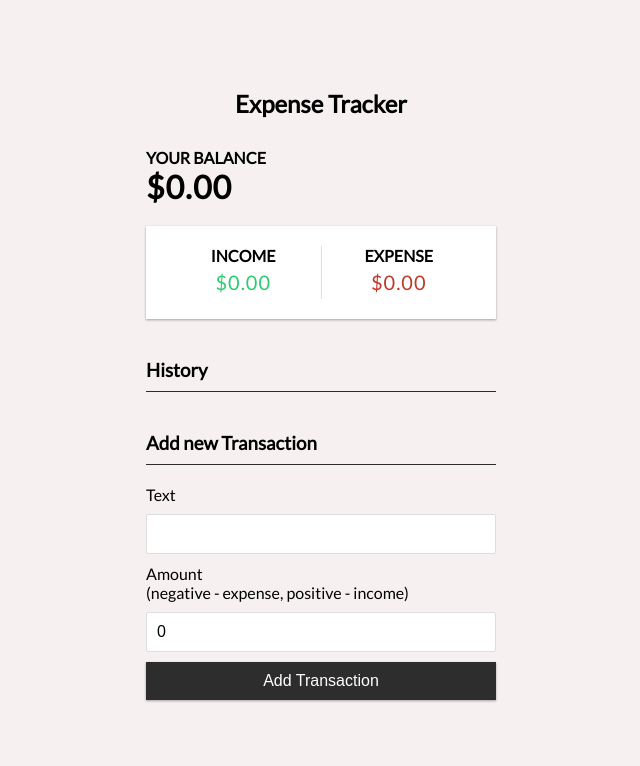
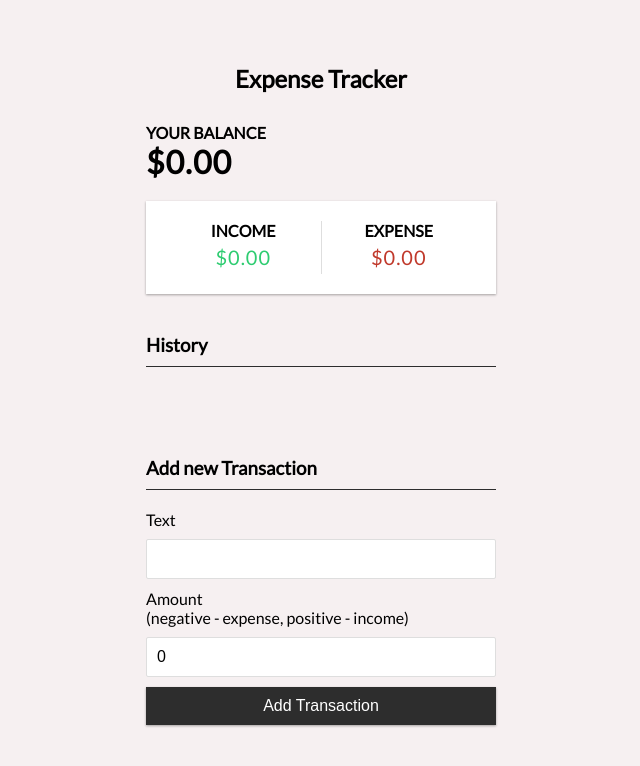
Before and after one commit to anjali7528/Expense-Tracker, a React (Create React App) app: page / in a window 1280 px wide. Shown: the top 766 px of the page, without its empty margins (319-959 px from the left). Built offline with nearby package versions, Linux system fonts and the light colour scheme.

Commit message:
minor changes

```diff
--- a/src/TransactionList.js
+++ b/src/TransactionList.js
@@ -8,10 +8,16 @@ function TransactionList() {
   return (
     <div>
        <h3>History</h3>
+       <div className="itemList">
+       <div className='scroller'>
        <ul  className="list">
            {transctions.map(transction =>(<Transaction key={transction.id} transction={transction}/>))}
 
            </ul>
+       </div>
+       </div>
+
+
     </div>
   )
 }
--- a/src/index.css
+++ b/src/index.css
@@ -116,6 +116,7 @@ input[type='number'] {
   margin-bottom: 40px;
 }
 
+
 .list li {
   background-color: #fff;
   box-shadow: var(--box-shadow);
@@ -125,6 +126,7 @@ input[type='number'] {
   position: relative;
   padding: 10px;
   margin: 10px 0;
+  margin-left: 30px;
 }
 
 .list li.plus {
@@ -148,9 +150,18 @@ input[type='number'] {
   left: 0;
   transform: translate(-100%, -50%);
   opacity: 0;
+  z-index:100 !important;
   transition: opacity 0.3s ease;
 }
 
 .list li:hover .delete-btn {
   opacity: 1;
 }
+.scroller{
+  max-height: 15vh;
+  margin-left:-30px;
+  overflow-y: scroll;
+}
+.scroller::-webkit-scrollbar {
+  display: none;
+}
```
